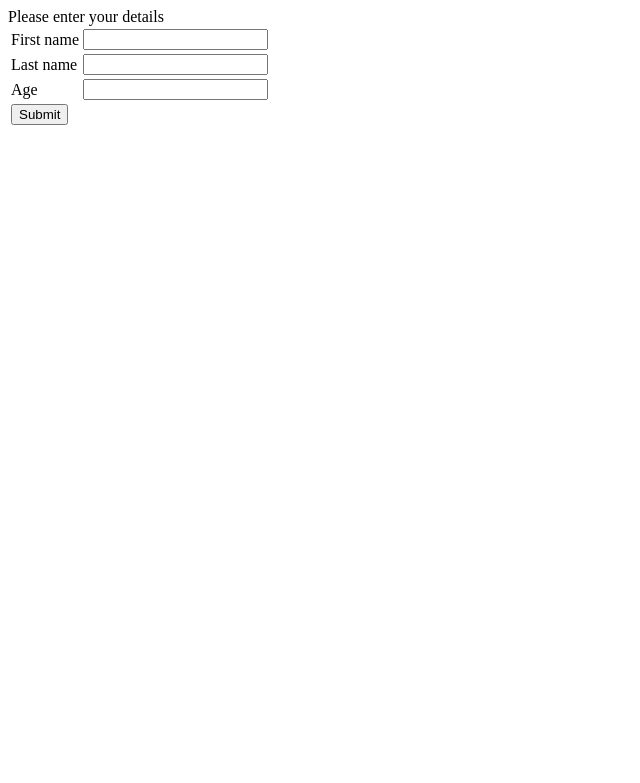
After one commit to anthonyikeda/flask-webapp, a Flask app: page /input in a window 1280 px wide. The commit adds this page. Shown: the top 783 px of the page, without its empty margins (0-640 px from the left). Run offline with Flask 2, Linux system fonts and the light colour scheme.

Commit message:
Testing out some features of Flask and Python

```diff
--- a/app.py
+++ b/app.py
@@ -1,7 +1,23 @@
-from flask import Flask, render_template
+""" Entry point to application """
+from flask import Flask, render_template, request
 
 app = Flask(__name__)
 
 @app.route("/")
 def hello_world():
-    return render_template("index.html", title="Hello")
+    """ Index page """
+    return render_template("index.html", title="First Python Application", name="Person A")
+
+@app.route("/input")
+def info_collect():
+    """ Collect some basic data """
+    return render_template("input.html", message="Please enter your details")
+
+@app.route("/record", methods=['POST'])
+def info_submission():
+    """ Read the submitted data """
+    firstname = request.form["firstname"]
+    lastname = request.form["lastname"]
+    age = request.form["age"]
+    print(f'User is {firstname}, {lastname} and their age is {age}')
+    return render_template("input.html", message="Done")
--- a/templates/index.html
+++ b/templates/index.html
@@ -12,6 +12,7 @@
             <p class="small">
                 Edit <code>templates/index.html</code> and refresh to see your changes!
             </p>
+            <p>{{ name }}</p>
         </header>
     </div>
 </body>
--- /dev/null
+++ b/templates/input.html
@@ -0,0 +1,28 @@
+<html>
+    <head>
+        <title>Tell me about yourself</title>
+    </head>
+    <body>
+        {{ message }}
+        <form method="post" action="/record">
+            <table>
+                <tr>
+                    <td>First name</td>
+                    <td><input name="firstname"></td>
+                </tr>
+                <tr>
+                    <td>Last name</td>
+                    <td><input name="lastname"</td>
+                </tr>
+                <tr>
+                    <td>Age</td>
+                    <td><input name="age"></td>
+                </tr>
+                <tr>
+                    <td colspan="2"><button type="submit">Submit</button></td>
+                </tr>
+            </table>
+        </form>
+    </body>
+
+</html>
```
